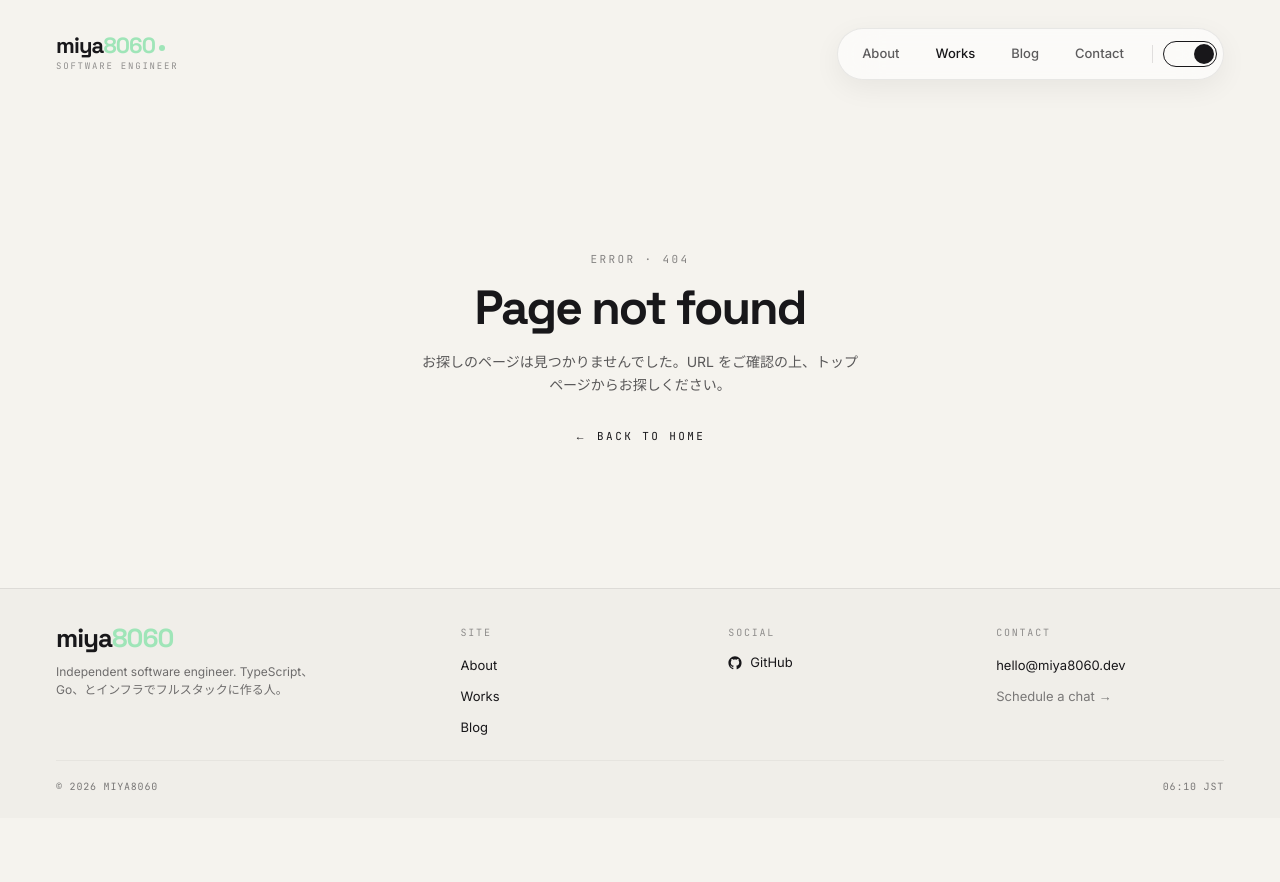
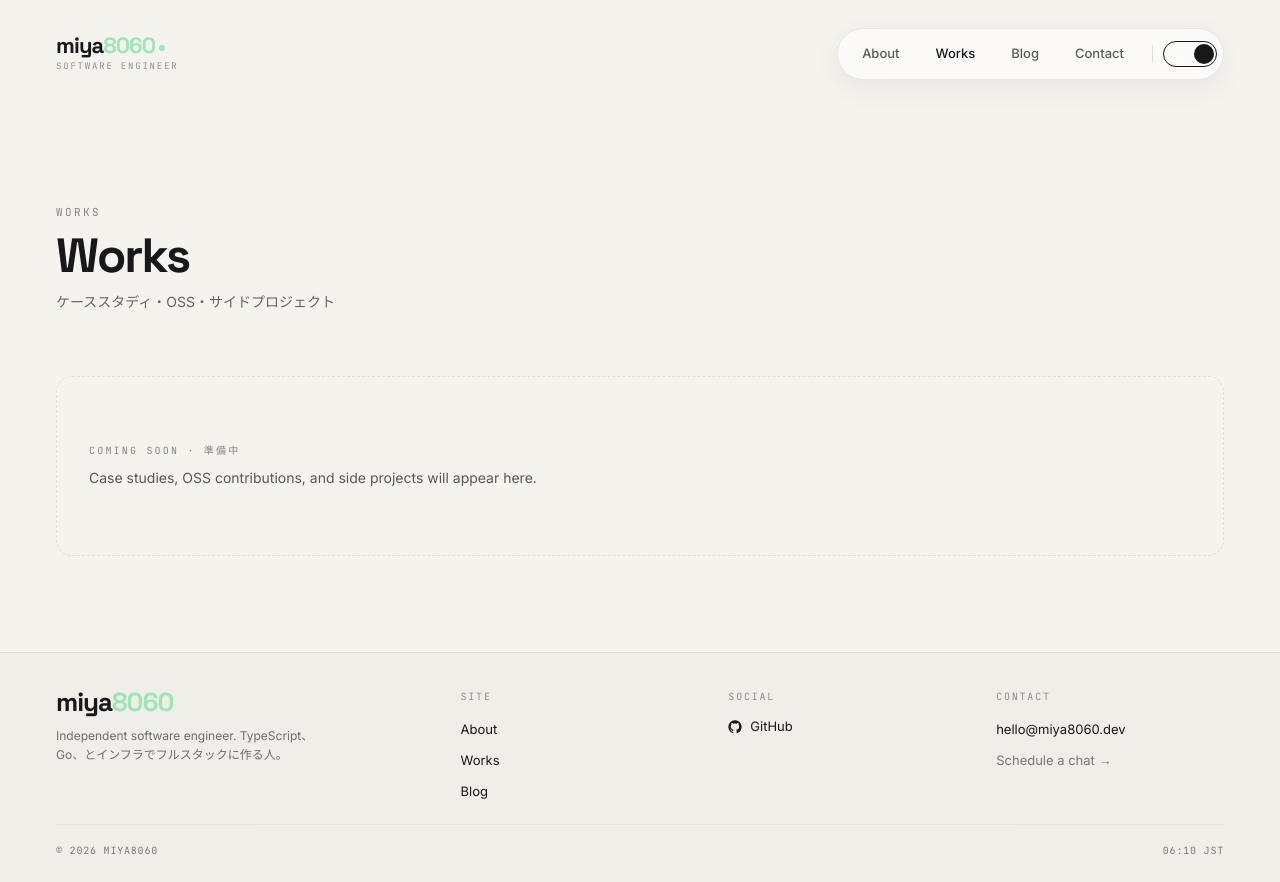
Before and after one commit to miya8060/miya8060.dev, a Next.js app: page /works in a window 1280 px wide. Before the commit this address had no page. Before the commit the page ends 818 px from the top, so only its background shows below. Built offline with nearby package versions, Linux system fonts and the light colour scheme.

Commit message:
feat(works): scaffold /works route
Wide layout with one dashed-border placeholder card so the section
shape is visible while the actual case-study content is being prepared.

Co-Authored-By: Claude Opus 4.7 (1M context) <noreply@anthropic.com>

```diff
--- /dev/null
+++ b/src/app/works/page.tsx
@@ -0,0 +1,34 @@
+import type { Metadata } from "next";
+
+export const metadata: Metadata = {
+  title: "Works",
+  description: "ケーススタディ・OSS・サイドプロジェクト。",
+};
+
+export default function WorksPage() {
+  return (
+    <section className="px-5 py-16 sm:px-10 sm:py-20 lg:px-14 lg:py-24">
+      <p className="font-mono text-[11px] tracking-[0.22em] opacity-50">
+        WORKS
+      </p>
+      <h1 className="font-display mt-3 text-4xl font-bold tracking-[-0.04em] sm:text-5xl">
+        Works
+      </h1>
+      <p className="mt-3 text-sm opacity-65">
+        ケーススタディ・OSS・サイドプロジェクト
+      </p>
+
+      <div className="mt-12 sm:mt-16">
+        <div className="border-border flex min-h-[180px] flex-col items-start justify-center gap-2 rounded-2xl border border-dashed p-8">
+          <p className="font-mono text-[10px] tracking-[0.22em] opacity-50">
+            COMING SOON · 準備中
+          </p>
+          <p className="text-[14px] leading-[1.65] opacity-70">
+            Case studies, OSS contributions, and side projects will appear
+            here.
+          </p>
+        </div>
+      </div>
+    </section>
+  );
+}
```
